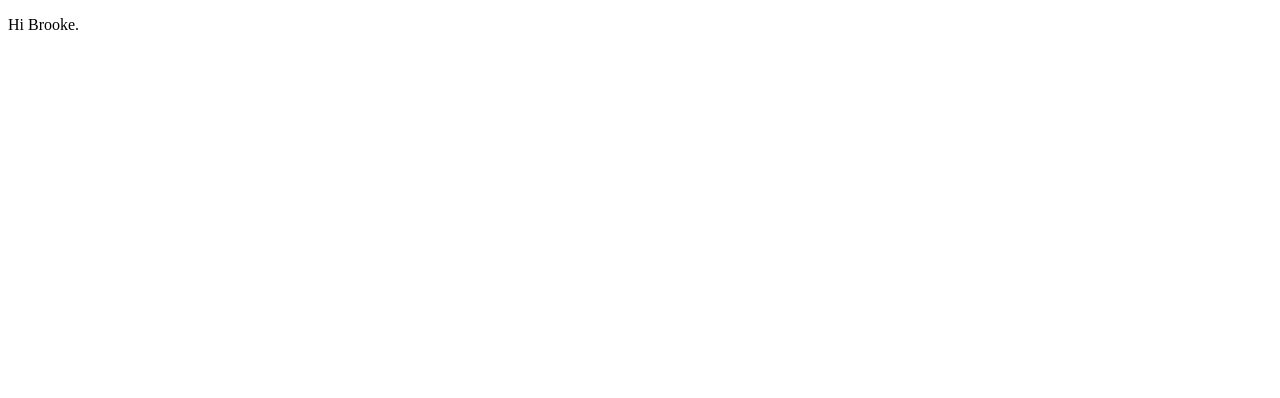
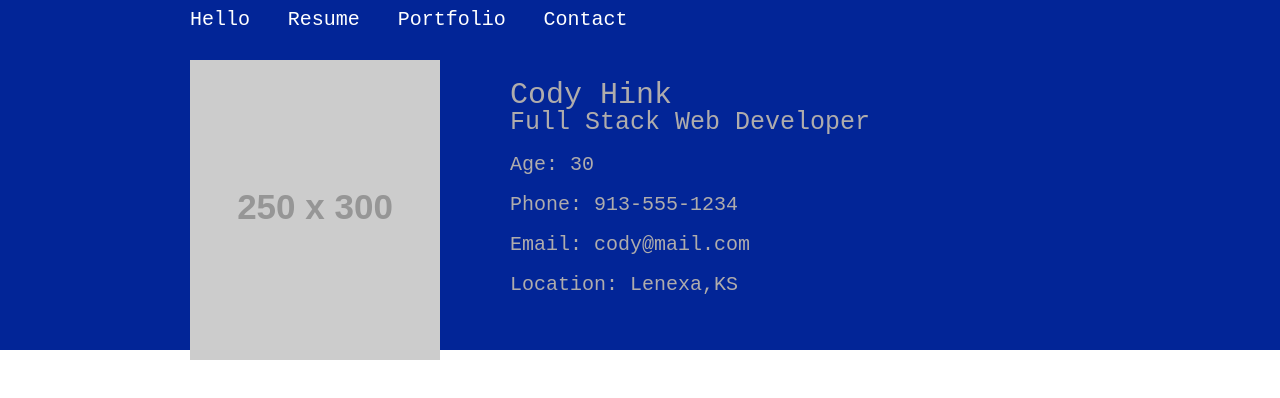
Before and after one commit to codyhink/codyhink.github.io, a plain HTML site: page index.html in a window 1280 px wide. Drawn offline with Linux system fonts and the light colour scheme; placeholder pictures from the web are drawn by us.

Commit message:
getting started

```diff
--- /dev/null
+++ b/assets/css/reset.css
@@ -0,0 +1,48 @@
+/* http://meyerweb.com/eric/tools/css/reset/
+   v2.0 | 20110126
+   License: none (public domain)
+*/
+
+html, body, div, span, applet, object, iframe,
+h1, h2, h3, h4, h5, h6, p, blockquote, pre,
+a, abbr, acronym, address, big, cite, code,
+del, dfn, em, img, ins, kbd, q, s, samp,
+small, strike, strong, sub, sup, tt, var,
+b, u, i, center,
+dl, dt, dd, ol, ul, li,
+fieldset, form, label, legend,
+table, caption, tbody, tfoot, thead, tr, th, td,
+article, aside, canvas, details, embed,
+figure, figcaption, footer, header, hgroup,
+menu, nav, output, ruby, section, summary,
+time, mark, audio, video {
+	margin: 0;
+	padding: 0;
+	border: 0;
+	font-size: 100%;
+	font: inherit;
+	vertical-align: baseline;
+}
+/* HTML5 display-role reset for older browsers */
+article, aside, details, figcaption, figure,
+footer, header, hgroup, menu, nav, section {
+	display: block;
+}
+body {
+	line-height: 1;
+}
+ol, ul {
+	list-style: none;
+}
+blockquote, q {
+	quotes: none;
+}
+blockquote:before, blockquote:after,
+q:before, q:after {
+	content: '';
+	content: none;
+}
+table {
+	border-collapse: collapse;
+	border-spacing: 0;
+}
--- /dev/null
+++ b/assets/css/style.css
@@ -0,0 +1,54 @@
+body {
+    margin: 0;
+    font-family: monospace;
+}
+
+header {
+    height: 350px;
+    background-color: rgb(2, 37, 151);
+    margin: 0
+}
+
+.container-headnav {
+    margin: 0 auto;
+    max-width: 900px;
+
+
+}
+
+.nav ul {
+    list-style: none;
+}
+
+.nav ul li {
+    display: inline-block;
+    text-decoration: none;
+    color: white;
+    margin: 10px 30px 30px 0px;
+    font-size: 20px;
+}
+
+.profilePic {
+    float: left;
+    width: 320px;
+    height: 280px;
+}
+
+.demo {
+    color: rgb(175, 172, 172);
+    margin-top: 20px;
+    margin-bottom: 10px;
+}
+
+.demo li {
+    margin: 20px 10px;
+    font-size: 20px
+}
+
+.demo h1 {
+    font-size: 30px;
+}
+
+.demo h2 {
+    font-size: 25px;
+}
--- a/index.html
+++ b/index.html
@@ -1,13 +1,42 @@
 <!DOCTYPE html>
 <html lang="en">
+
 <head>
     <meta charset="UTF-8">
     <title>Cody Hink</title>
+    <link rel="stylesheet" type="text/css" href="assets/css/reset.css"/>
+    <link rel="stylesheet" type="text/css" href="assets/css/style.css" />
 </head>
+
 <body>
-    <p>
-        Hi Brooke.
-    </p>
+    <header>
+        <div class="container-headnav">
+            <div class="nav">
+                <ul>
+                    <li>Hello</li>
+                    <li>Resume</li>
+                    <li>Portfolio</li>
+                    <li>Contact</li>
+                </ul>
+            </div>
+            <div class="profilePic">
+                <img src="https://via.placeholder.com/250x300" />
+            </div>
+            <div class="demo">
+                <h1>Cody Hink</h1>
+                <h2>Full Stack Web Developer</h2>
+                <ul>
+                    <li>Age: 30</li>
+                    <li>Phone: 913-555-1234</li>
+                    <li>Email: cody@mail.com</li>
+                    <li>Location: Lenexa,KS</li>
+                </ul>
+            </div>
+
+        </div>
+    </header>
+
 
 </body>
+
 </html>
```
Also changed, not shown: assets/images/navy-background.png (added).
